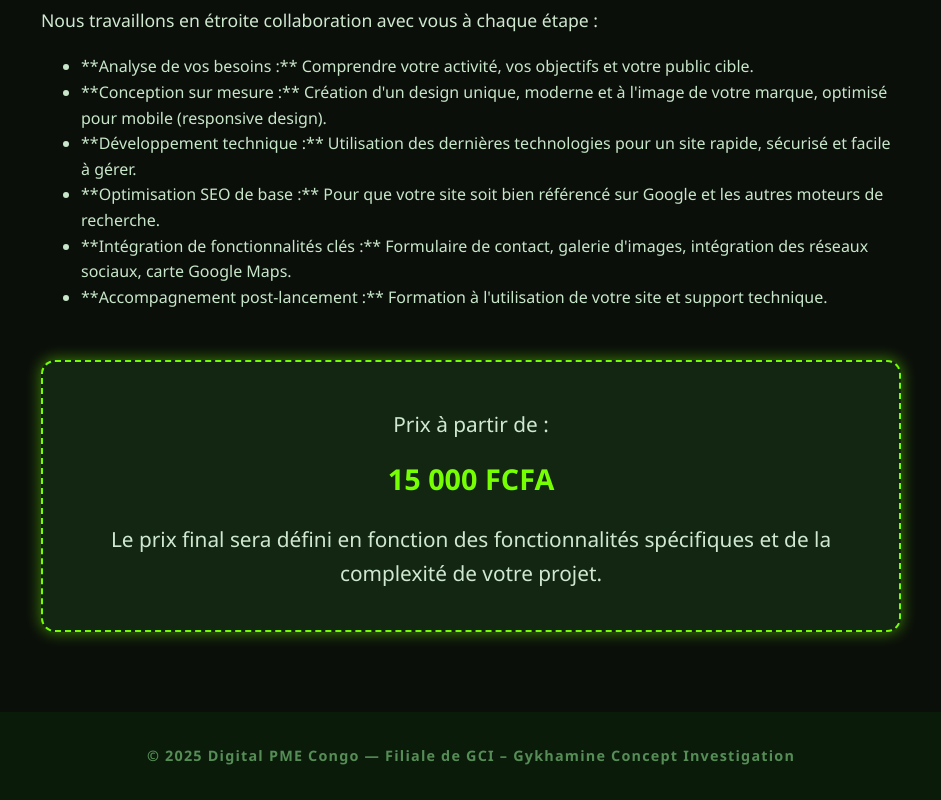
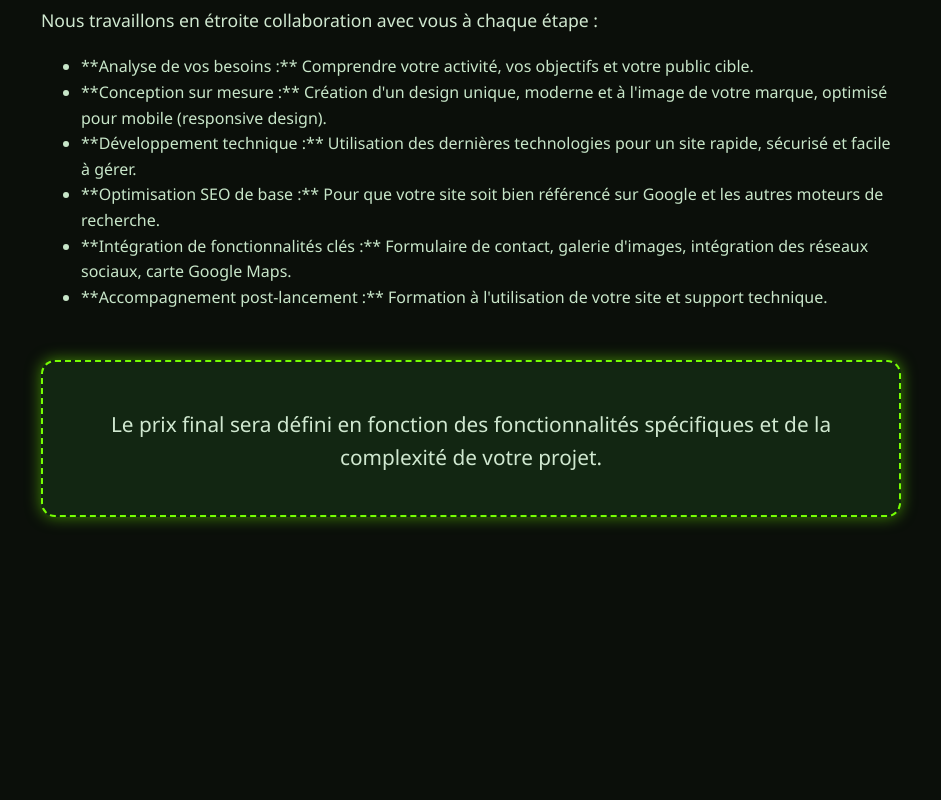
Before and after one commit to gykhamine/GCI, a plain HTML site: page sd/srv.html in a window 1280 px wide. Shown: the part 1020-1820 px from the top of the page, without its empty margins (169-1110 px from the left). After the commit the page ends 1617 px from the top, so only its background shows below. Drawn offline with Linux system fonts and the light colour scheme.

Commit message:
Update srv.html

```diff
--- a/sd/srv.html
+++ b/sd/srv.html
@@ -222,17 +222,10 @@
       </ul>
 
       <div class="price-section">
-        <p>Prix à partir de :</p>
-        <strong>15 000 FCFA</strong>
         <p>Le prix final sera défini en fonction des fonctionnalités spécifiques et de la complexité de votre projet.</p>
       </div>
   </section>
 
 </main>
-
-<footer>
-  <p>© 2025 Digital PME Congo — Filiale de GCI – Gykhamine Concept Investigation</p>
-</footer>
-
 </body>
 </html>
```
